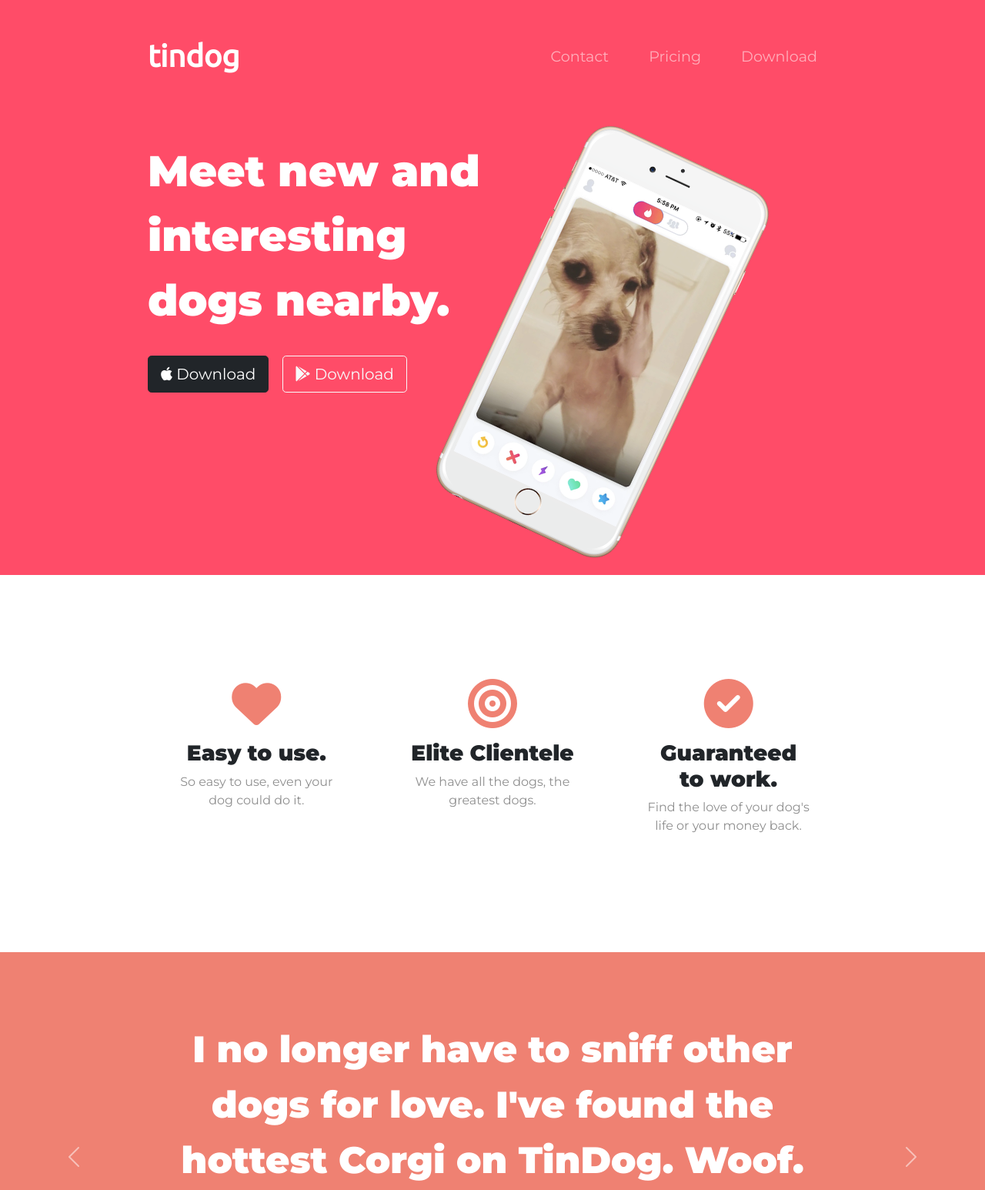
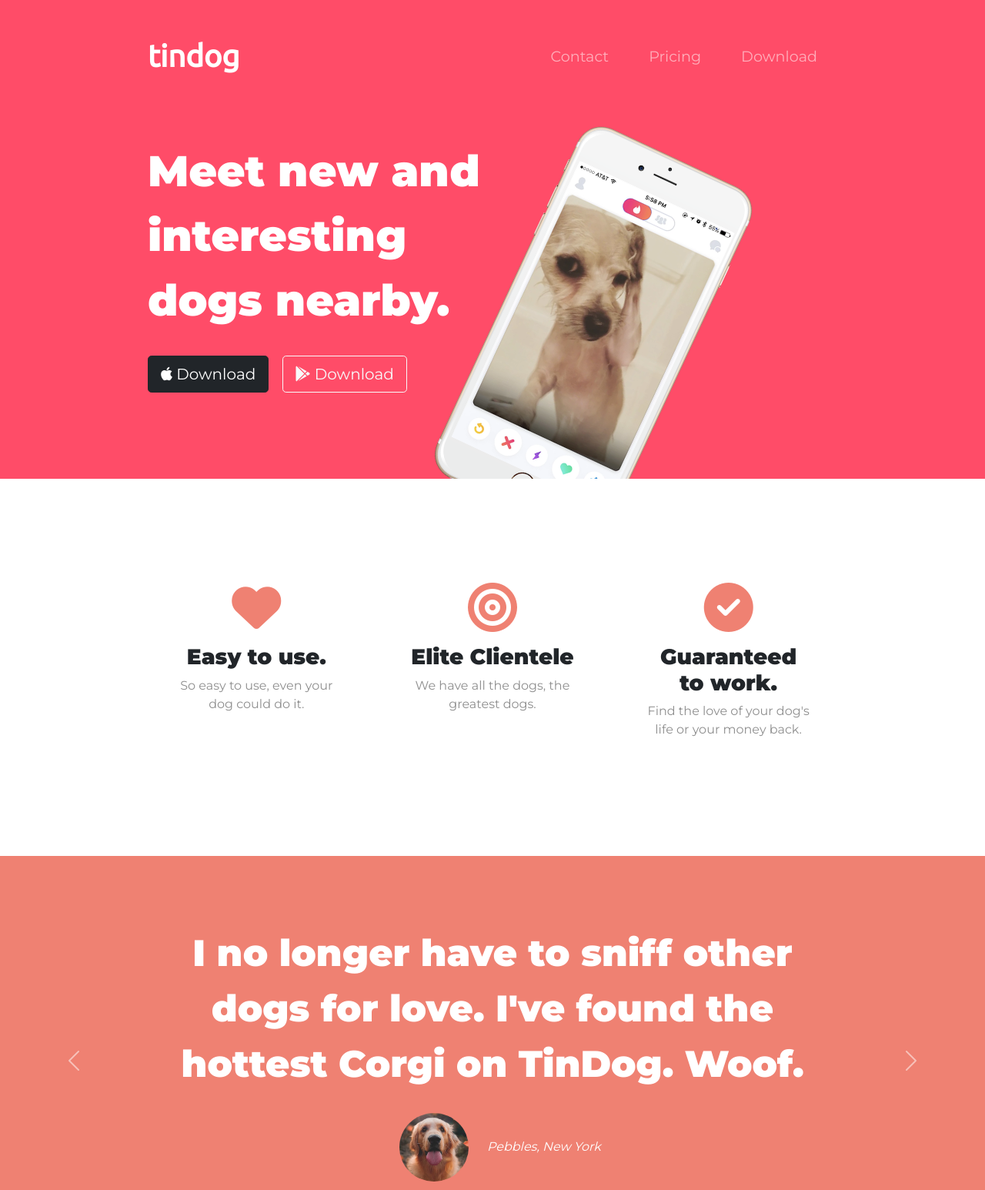
Before and after one commit to BSimon1337/TinDog, a plain HTML site: page index.html in a window 1280 px wide. Shown: the top 1546 px of the page at 77% size. Drawn offline with nearby package versions, Linux system fonts and the light colour scheme.

Commit message:
Mac changes

```diff
--- a/css/styles.css
+++ b/css/styles.css
@@ -8,7 +8,7 @@ body {
 }
 
 .contianer-fluid {
-    padding: 3% 15%;
+    padding: 3% 15% 7%;
 }
 
 h1 {
@@ -65,14 +65,19 @@ p {
 /* Title image */
 
 .title-image {
-    width: 60%;
+    width: 250px;
     transform: rotate(25deg);
+    position: absolute;
+    right: 30%;
 }
 
 /* Features Section */
 
 #features {
     padding: 7% 15%;
+    background-color: white;
+    position: relative;
+    z-index: 1;
 }
 
 .feature-box {
```
Also changed, not shown: 1 other file.
